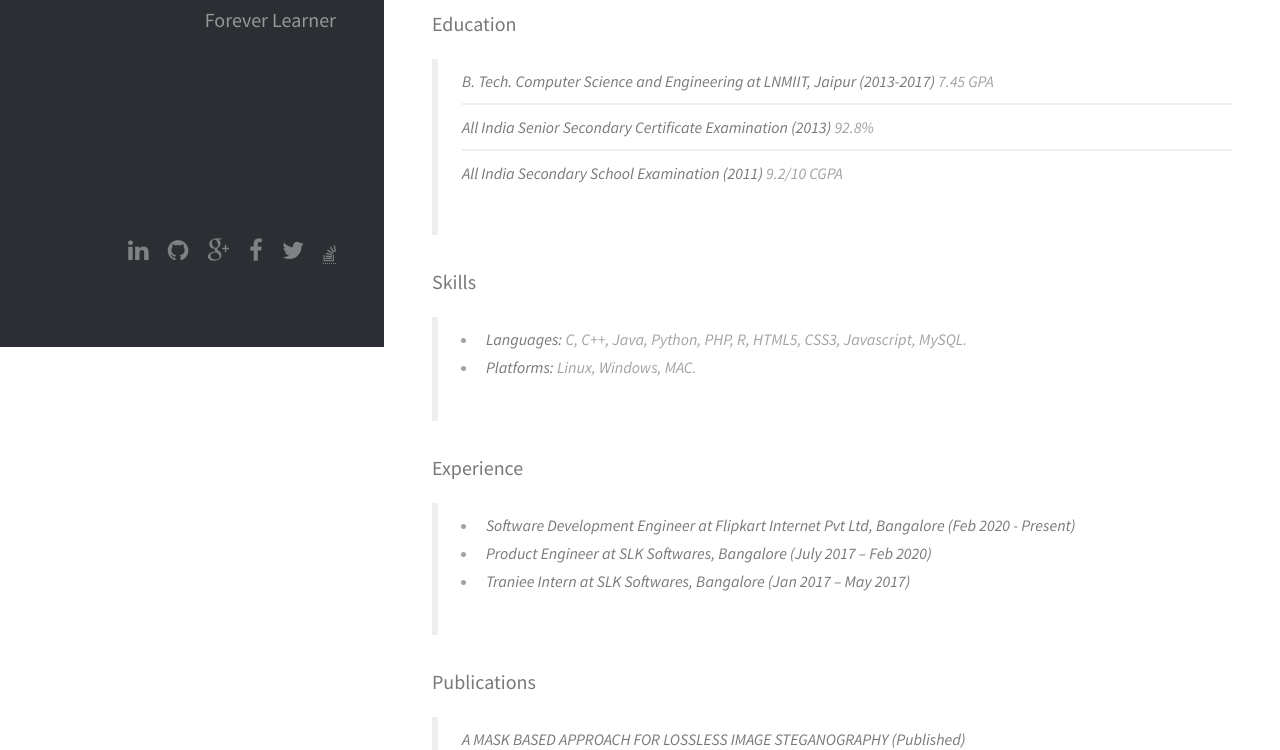
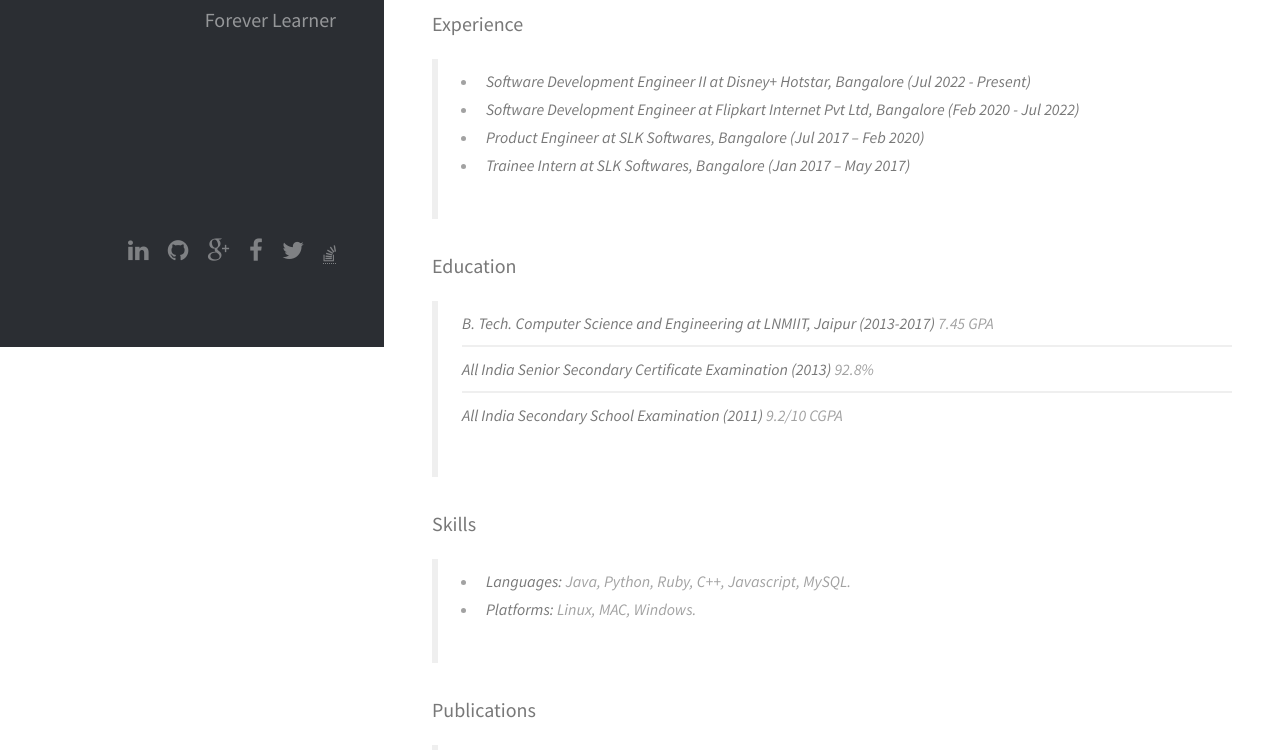
Before and after one commit to apu1995/apu1995.github.io, a plain HTML site: page index.html in a window 1280 px wide. Shown: the part 453-1203 px from the top of the page. Drawn offline with Linux system fonts and the light colour scheme; a script that the page names is missing.

Commit message:
updating job and resume

```diff
--- a/index.html
+++ b/index.html
@@ -52,6 +52,16 @@
 							<li><a href="Resume.pdf" class="button">Download Resume</a></li>
 					</ul>
 
+					<h3>Experience</h3>
+					<blockquote>
+						<ul>
+							<li><strong>Software Development Engineer II at Disney+ Hotstar, Bangalore (Jul 2022 - Present)</strong></li>
+							<li><strong>Software Development Engineer at Flipkart Internet Pvt Ltd, Bangalore (Feb 2020 - Jul 2022)</strong></li>
+							<li><strong>Product Engineer at SLK Softwares, Bangalore (Jul 2017 – Feb 2020)</strong></li>
+							<li><strong>Trainee Intern at SLK Softwares, Bangalore (Jan 2017 – May 2017)</strong></li>
+						</ul>
+					</blockquote>
+
 					<h3>Education</h3>
 					<blockquote>
 							<ul class="alt">
@@ -63,17 +73,10 @@
 					<h3>Skills</h3>
 						<blockquote>
 							<ul>
-								<li><strong>Languages:</strong> C, C++, Java, Python, PHP, R, HTML5, CSS3, Javascript, MySQL.</li>
-								<li><strong>Platforms:</strong> Linux, Windows, MAC.</li>
+								<li><strong>Languages:</strong> Java, Python, Ruby, C++, Javascript, MySQL.</li>
+								<li><strong>Platforms:</strong> Linux, MAC, Windows.</li>
 						</blockquote>
-					<h3>Experience</h3>
-						<blockquote>
-							<ul>
-								<li><strong>Software Development Engineer at Flipkart Internet Pvt Ltd, Bangalore (Feb 2020 - Present)</strong></li>
-								<li><strong>Product Engineer at SLK Softwares, Bangalore (July 2017 – Feb 2020)</strong></li>
-								<li><strong>Traniee Intern at SLK Softwares, Bangalore (Jan 2017 – May 2017)</strong></li>
-							</ul>
-						</blockquote>
+
 						<h3>Publications</h3>
 						<blockquote>
 							<ul class="alt">
```
Also changed, not shown: 1 other file.
